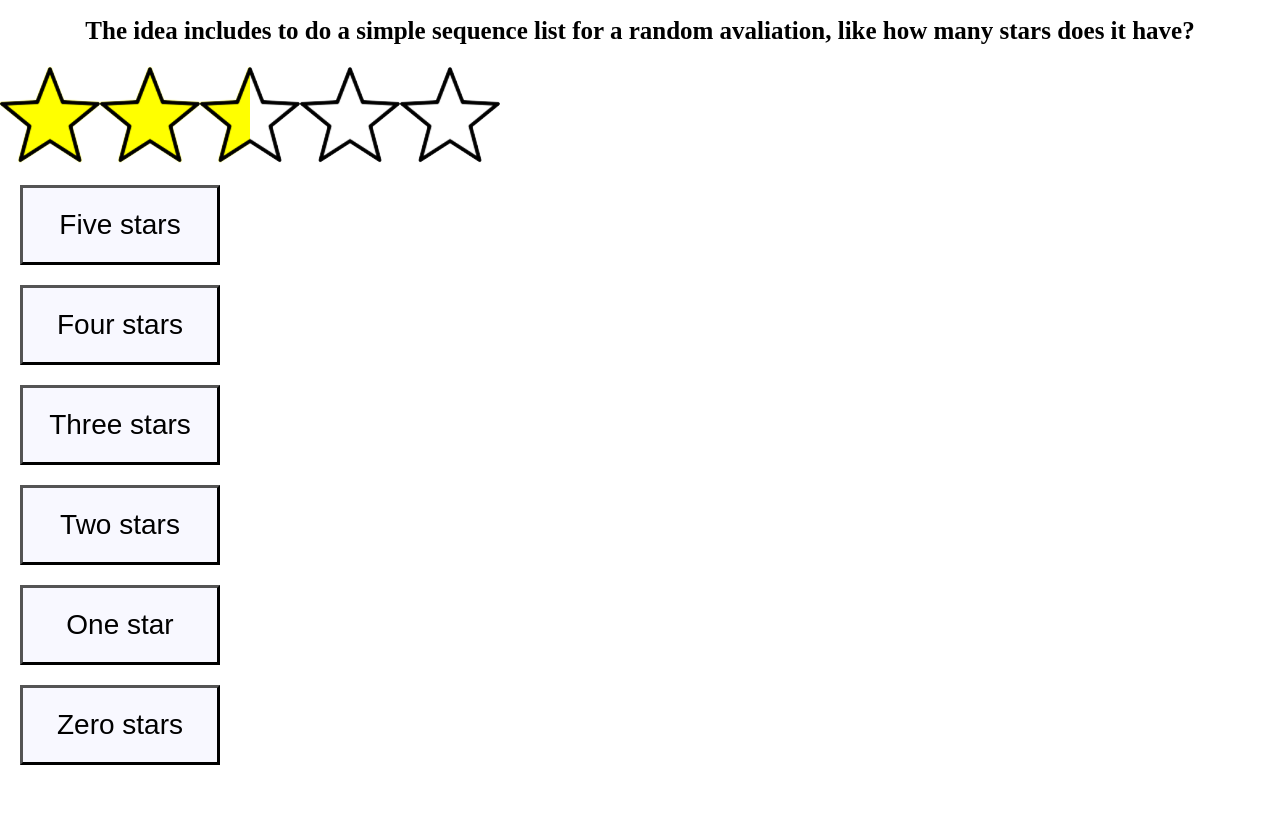
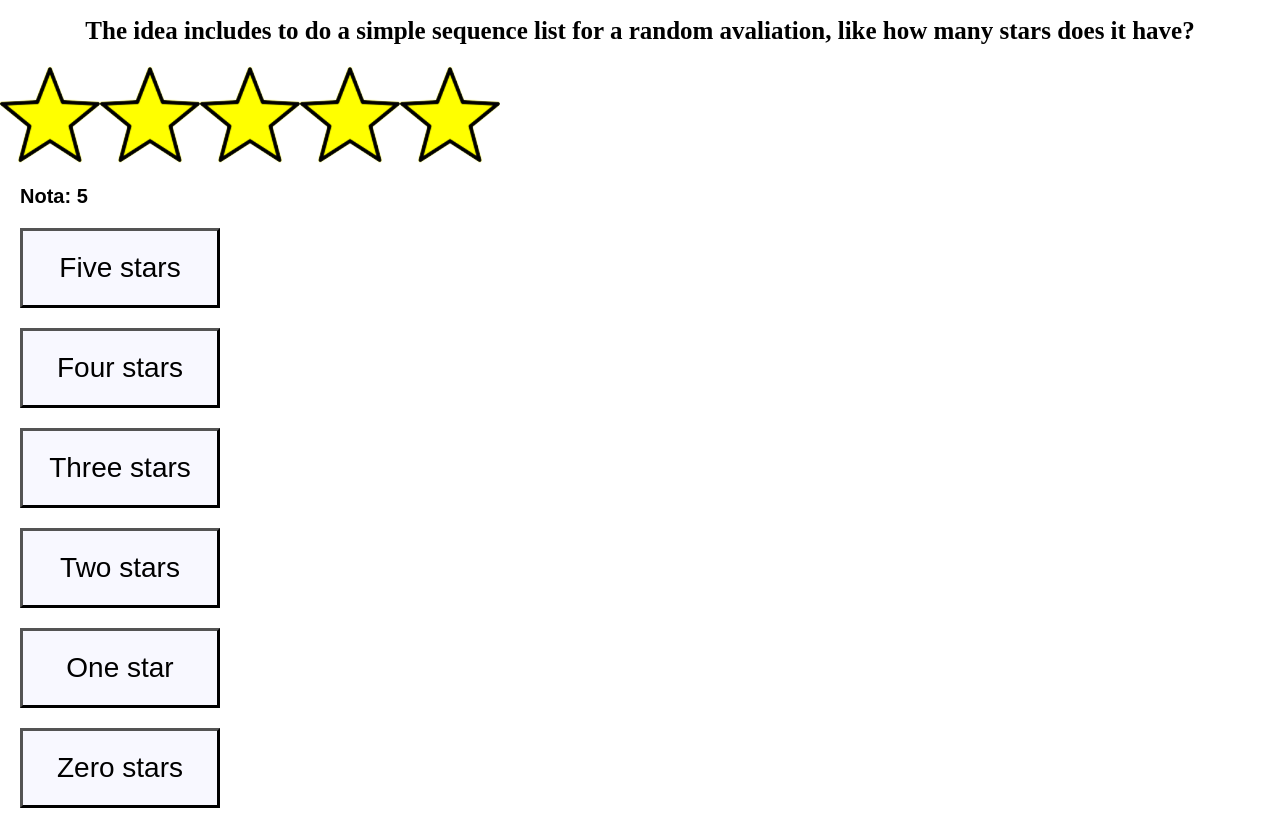
Before and after one commit to nicolasSchinagel/SequenciaAvaliativa, a plain HTML site: page index.html in a window 1280 px wide. Both pictures are taken after a click on the button "Five stars". Shown: the part 68-896 px from the top of the page. Before the commit the page ends 853 px from the top, so only its background shows below. Drawn offline with Linux system fonts and the light colour scheme.

Commit message:
adicionando script nas barras

```diff
--- a/css/style.css
+++ b/css/style.css
@@ -31,12 +31,17 @@
  top:0;
  left:0;
 
- width:50%;
+ width:0%;
  height:100%;
 
  background:yellow;
+ transition: 0.6s;
 }
-
+#nota{
+    margin: 20px 20px;
+    font-size: 20px;
+    font-family: Arial, Helvetica, sans-serif;
+}
 #barimage{
  position:absolute;
  width:100%;
--- a/index.html
+++ b/index.html
@@ -17,6 +17,7 @@
          <img id="barimage" src="img/StarComb.png">
 
     </div>
+    <h3 id="nota"></h3>
     <button id="fiveAv" onclick="avaliate(5)"> Five stars</button>
     <button id="fourAv" onclick="avaliate(4)"> Four stars</button>
     <button id="threeAv" onclick="avaliate(3)"> Three stars</button>
--- a/script.js
+++ b/script.js
@@ -46,4 +46,6 @@ function avaliate(note){
     console.log(`Quantidade de avaliações 2 estrelas: ${types["2"]}`);
     console.log(`Quantidade de avaliações 1 estrela: ${types["1"]}`);
     console.log(`Quantidade de avaliações 0 estrela: ${types["0"]}`);
+    document.getElementById("yellowbar").style.width = `${percentage}%`;
+    document.getElementById("nota").textContent = `Nota: ${Math.round(average*100)/100}`;
 }
```
